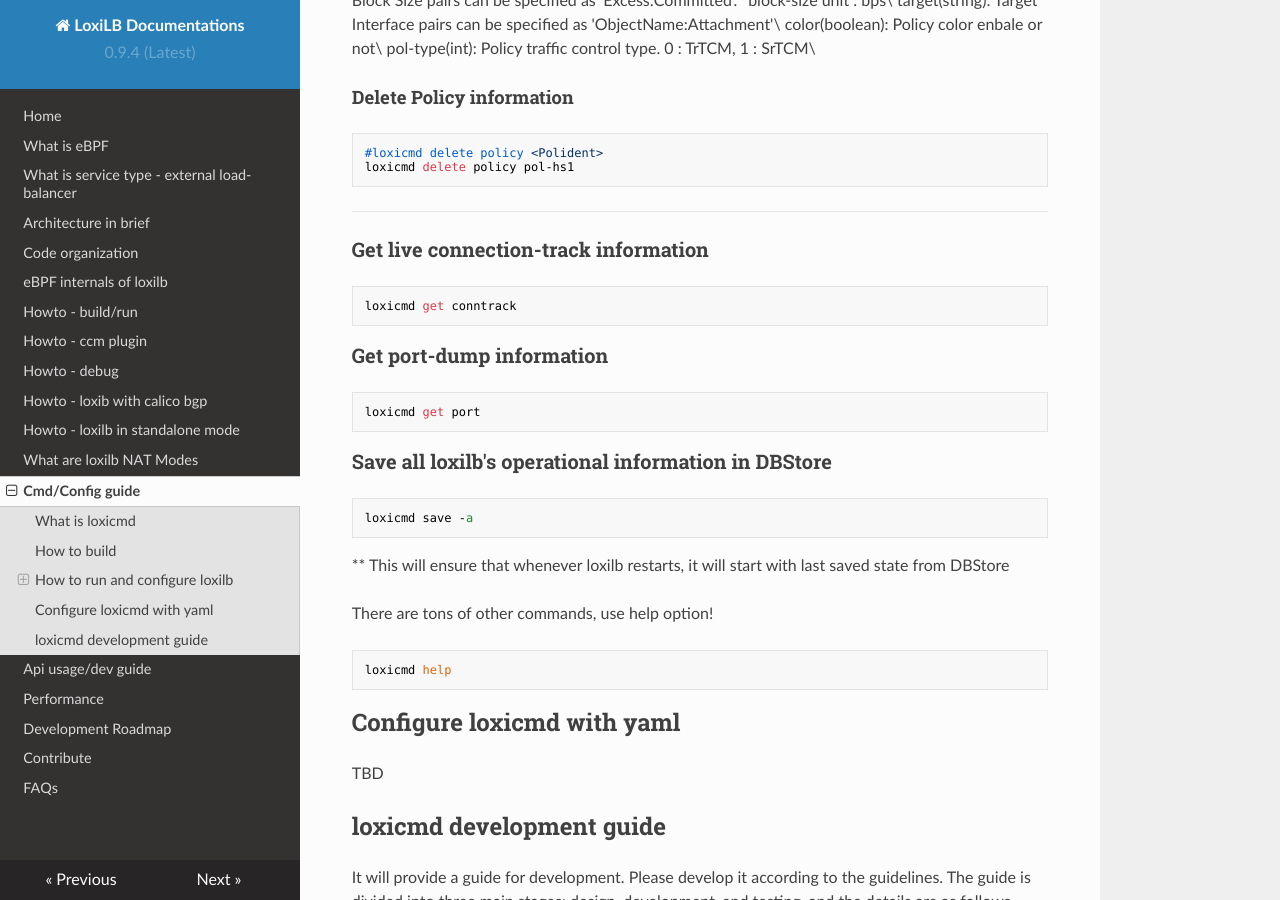
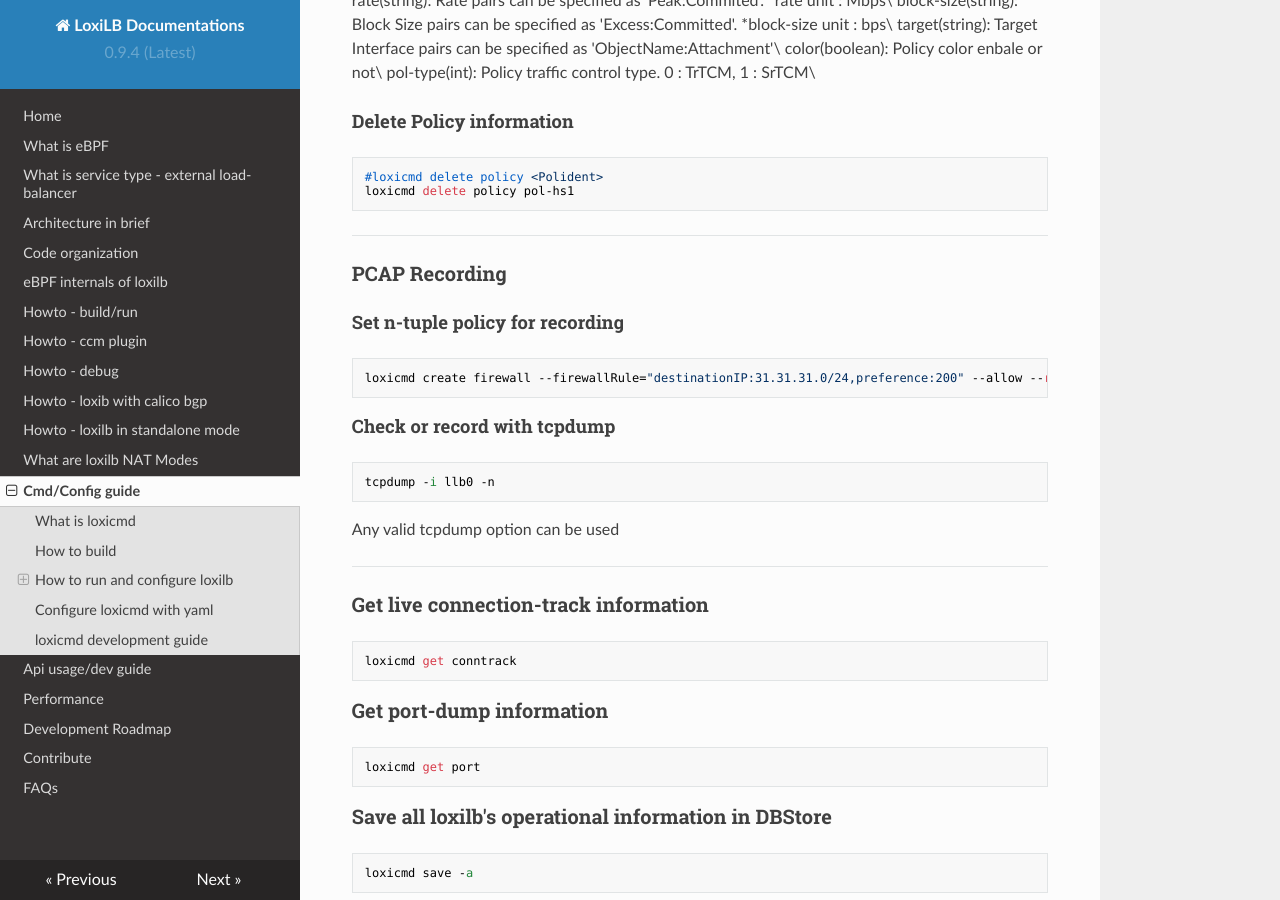
Before and after one commit to loxilb-io/loxilbdocs, an MkDocs documentation site: the page built from docs/cmd.md, in a window 1280 px wide and 900 px high, scrolled down 9699 px. Built offline with MkDocs 1.6.1, drawn with Linux system fonts in a browser that asks for light colours; nearby versions of some CDN libraries.

Commit message:
Update cmd.md

````diff
--- a/docs/cmd.md
+++ b/docs/cmd.md
@@ -16,6 +16,7 @@
 	 - [Firewall](./cmd.md#firewall)
 	 - [Mirror](./cmd.md#mirror)
 	 - [Policy](./cmd.md#policy)
+	 - [PCAP Recorder](./cmd.md#pcap-recording)
 - [loxicmd development guide](./cmd.md#loxicmd-development-guide)
 
 ## What is loxicmd
@@ -413,6 +414,18 @@
 loxicmd delete policy pol-hs1
 ```
 ---
+### PCAP Recording
+#### Set n-tuple policy for recording
+```
+loxicmd create firewall --firewallRule="destinationIP:31.31.31.0/24,preference:200" --allow --record
+```
+#### Check or record with tcpdump
+```
+tcpdump -i llb0 -n
+```
+Any valid tcpdump option can be used
+
+---
 
 
 ### Get live connection-track information
````
